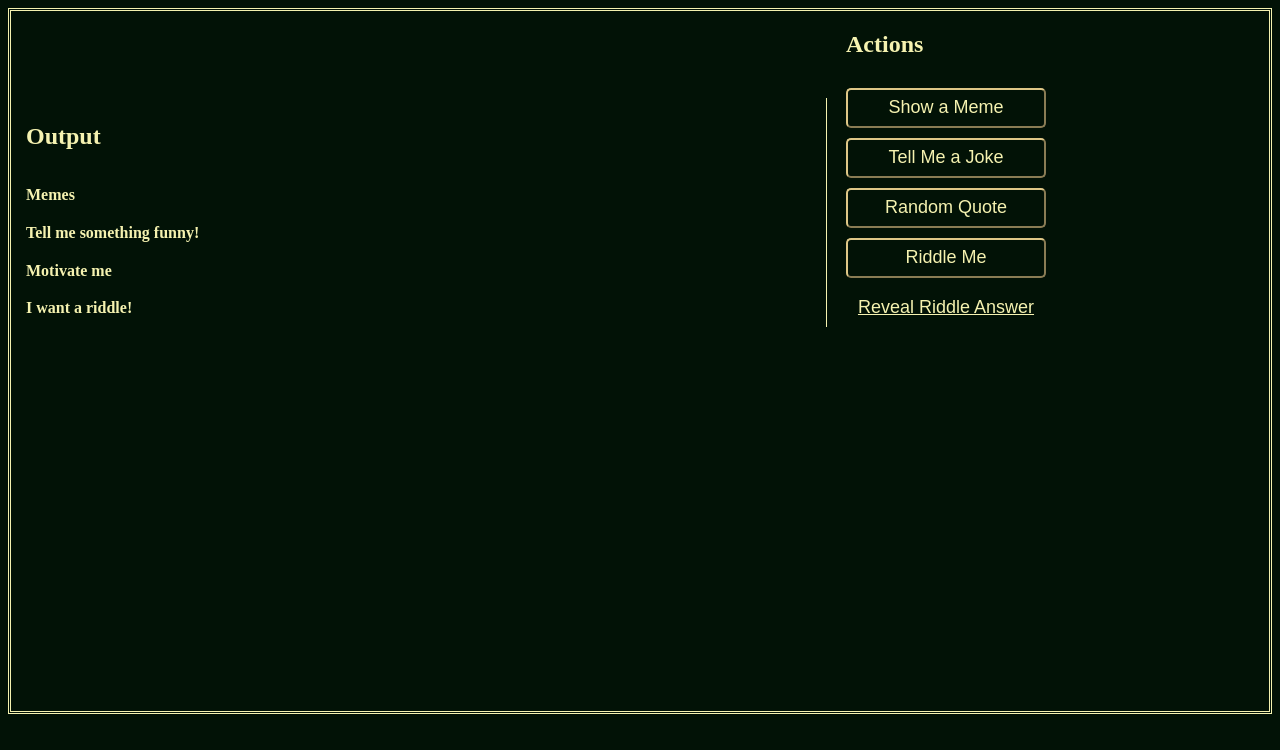
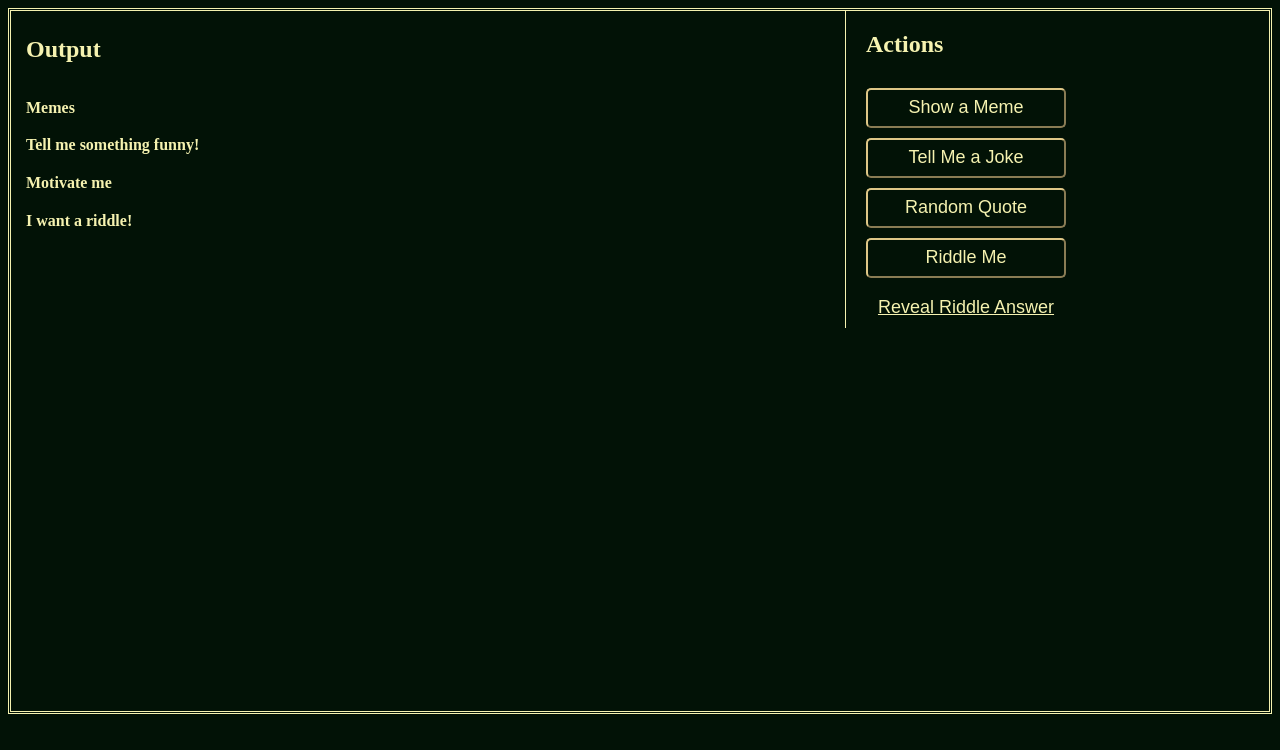
Before and after one commit to younasBnHasainar/Game--0.1, a plain HTML site: page index.html in a window 1280 px wide. Drawn offline with Linux system fonts and the light colour scheme.

Commit message:
layout corrections, added readme

```diff
--- a/style.css
+++ b/style.css
@@ -19,15 +19,14 @@ body{
 }
 .section1{
     width: 800px;
-    height: auto;
-    border-right: 1px solid;
-
-
+    height: 100%;
 }
 .section2{
     width: 250px;
-    height: 200px;
-    /* box-sizing: border-box; */
+    height: 100%;
+    vertical-align: top;
+    border-left: 1px solid rgb(245, 242, 176);
+    padding-left: 20px;
 }
 
 button {
```
Also changed, not shown: index.html (+0 -2 lines), img/preview.png (added), 1 other file.
